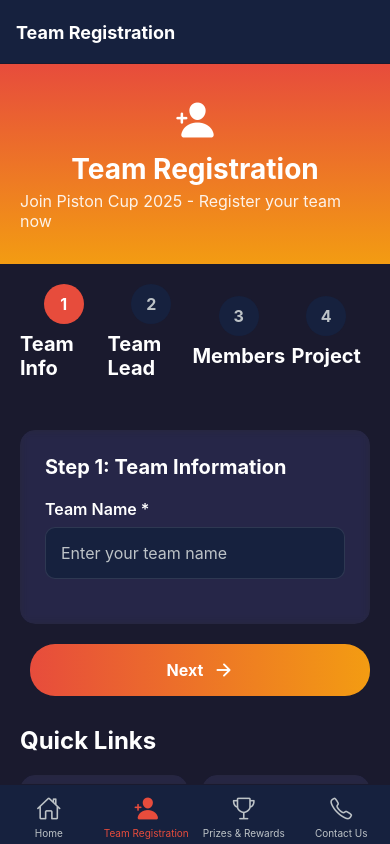
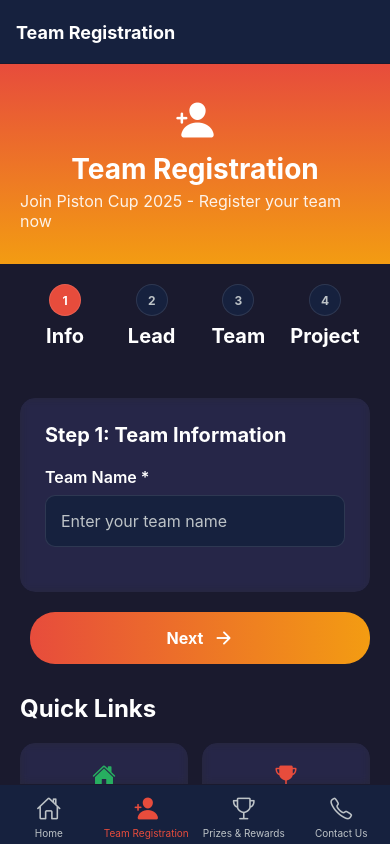
Before and after one commit to Amareshkoti/HackathonApp, a React Native app: screen /Register in a window 390 px wide. Built offline with nearby package versions, Linux system fonts and the light colour scheme.

Commit message:
Fix step indicators and countdown timer layout - Single line step titles with shorter synonyms, change Members to Team, fix countdown labels (MINS/SECS)

```diff
--- a/src/screens/HomeScreen.js
+++ b/src/screens/HomeScreen.js
@@ -105,8 +105,8 @@
         <View style={styles.countdownContainer}>
           <CountdownCard value={timeLeft.days} label="DAYS" />
           <CountdownCard value={timeLeft.hours} label="HOURS" />
-          <CountdownCard value={timeLeft.minutes} label="MINUTES" />
-          <CountdownCard value={timeLeft.seconds} label="SECONDS" />
+          <CountdownCard value={timeLeft.minutes} label="MINS" />
+          <CountdownCard value={timeLeft.seconds} label="SECS" />
         </View>
       </View>
 
@@ -381,11 +381,11 @@
   countdownContainer: {
     flexDirection: 'row',
     justifyContent: 'space-between',
-    paddingHorizontal: 10,
+    paddingHorizontal: 5,
   },
   countdownCard: {
     flex: 1,
-    marginHorizontal: 5,
+    marginHorizontal: 3,
     borderRadius: 15,
     overflow: 'hidden',
   },
@@ -399,9 +399,11 @@
     color: COLORS.text,
   },
   countdownLabel: {
-    fontSize: 12,
+    fontSize: 11,
     color: COLORS.text,
     marginTop: 5,
+    textAlign: 'center',
+    lineHeight: 12,
   },
   infoSection: {
     padding: 20,
--- a/src/screens/RegistrationScreen.js
+++ b/src/screens/RegistrationScreen.js
@@ -346,19 +346,19 @@
             <View style={styles.stepsContainer}>
               <StepIndicator
                 step={1}
-                title="Team Info"
+                title="Info"
                 isActive={currentStep === 1}
                 isCompleted={currentStep > 1}
               />
               <StepIndicator
                 step={2}
-                title="Team Lead"
+                title="Lead"
                 isActive={currentStep === 2}
                 isCompleted={currentStep > 2}
               />
               <StepIndicator
                 step={3}
-                title="Members"
+                title="Team"
                 isActive={currentStep === 3}
                 isCompleted={currentStep > 3}
               />
@@ -697,20 +697,24 @@
   stepsContainer: {
     flexDirection: 'row',
     justifyContent: 'space-between',
-    alignItems: 'center',
+    alignItems: 'flex-start',
+    paddingHorizontal: 5,
   },
   stepIndicator: {
     alignItems: 'center',
     flex: 1,
+    maxWidth: 80,
   },
   stepCircle: {
-    width: 40,
-    height: 40,
-    borderRadius: 20,
+    width: 32,
+    height: 32,
+    borderRadius: 16,
     backgroundColor: COLORS.surface,
     justifyContent: 'center',
     alignItems: 'center',
     marginBottom: 8,
+    borderWidth: 1,
+    borderColor: 'rgba(255, 255, 255, 0.1)',
   },
   stepCircleActive: {
     backgroundColor: COLORS.primary,
@@ -719,7 +723,7 @@
     backgroundColor: COLORS.success,
   },
   stepNumber: {
-    fontSize: 16,
+    fontSize: 12,
     fontWeight: 'bold',
     color: COLORS.textSecondary,
   },
@@ -730,11 +734,13 @@
     fontSize: 12,
     color: COLORS.textSecondary,
     textAlign: 'center',
+    lineHeight: 14,
   },
   stepTitleActive: {
     color: COLORS.text,
     fontWeight: 'bold',
   },
+
   formSection: {
     marginBottom: 30,
   },
```
